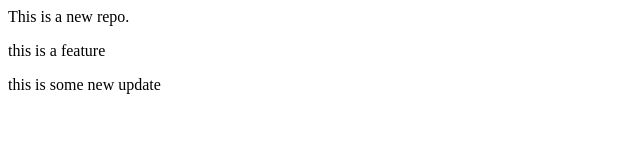
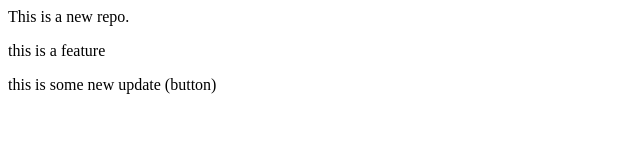
Before and after one commit to WahiShriyanshi/localrepo, a plain HTML site: page index.html in a window 1280 px wide. Shown: the full height of the page, 0-640 px from the left. Drawn offline with Linux system fonts and the light colour scheme.

```diff
--- a/index.html
+++ b/index.html
@@ -1,3 +1,3 @@
 <p>This is a new repo.</p>
 <p>this is a feature</p>
-<p>this is some new update</p>
+<p>this is some new update (button)</p>
```
